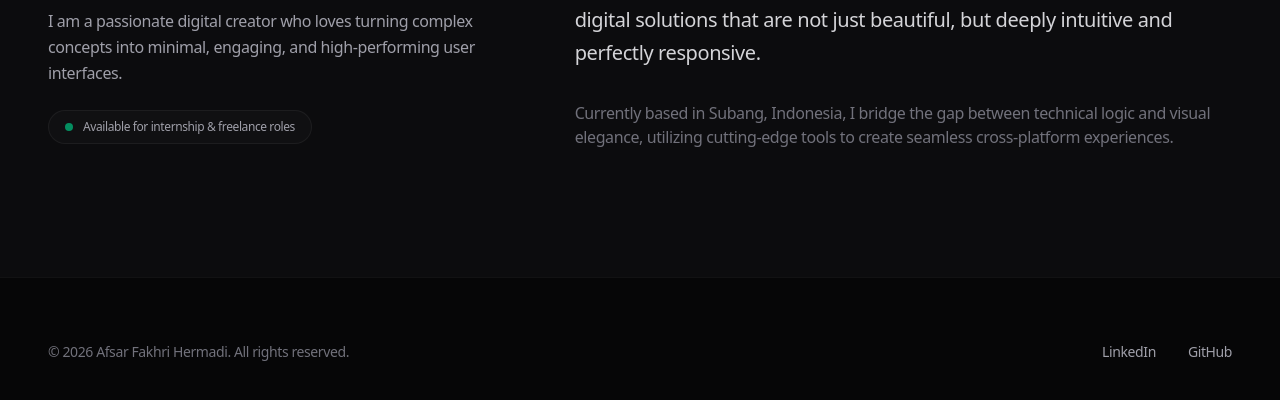
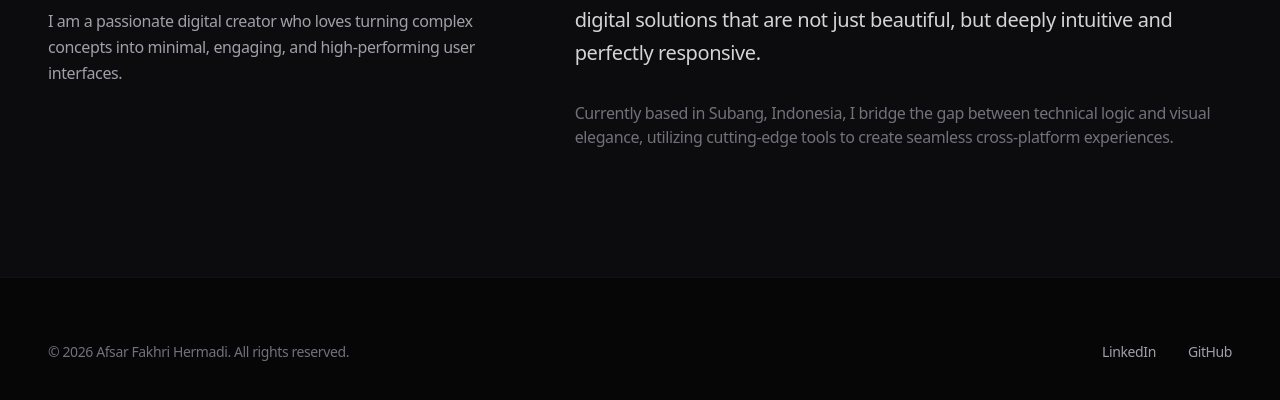
Before and after one commit to AfsarFahri/Afsar-Fakhri-Hermadi-Portfolio, a website: page src/about.html in a window 1280 px wide. Shown: the part 342-742 px from the top of the page. Drawn offline with nearby package versions, Linux system fonts and the light colour scheme; a web font is replaced by a local one.

Commit message:
new update

```diff
--- a/src/about.html
+++ b/src/about.html
@@ -64,10 +64,6 @@
         <p class="text-base text-zinc-400 font-light leading-relaxed">
           I am a passionate digital creator who loves turning complex concepts into minimal, engaging, and high-performing user interfaces.
         </p>
-        <div class="inline-flex items-center gap-2.5 px-4 py-2 rounded-full bg-white/[0.02] border border-white/5 text-xs text-zinc-400 font-medium">
-          <span class="w-2 h-2 rounded-full bg-emerald-500 animate-pulse"></span>
-          Available for internship & freelance roles
-        </div>
       </div>
 
       <div class="lg:col-span-7 space-y-8 lg:pt-14 text-lg sm:text-xl font-light text-zinc-300 leading-relaxed" data-aos="fade-left" data-aos-duration="1000" data-aos-delay="200">
```
Also changed, not shown: src/projects.html (+2 -2 lines).
